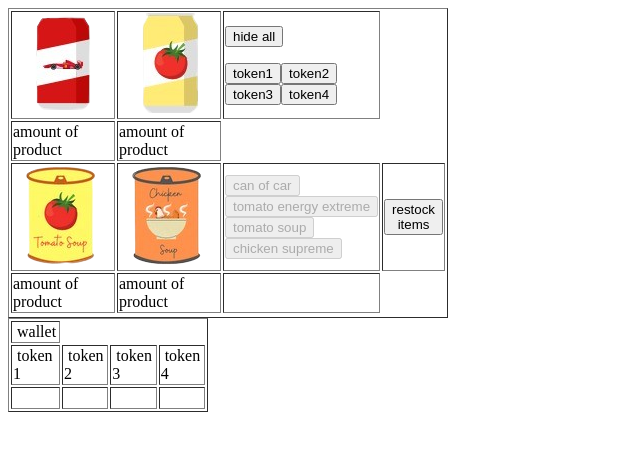
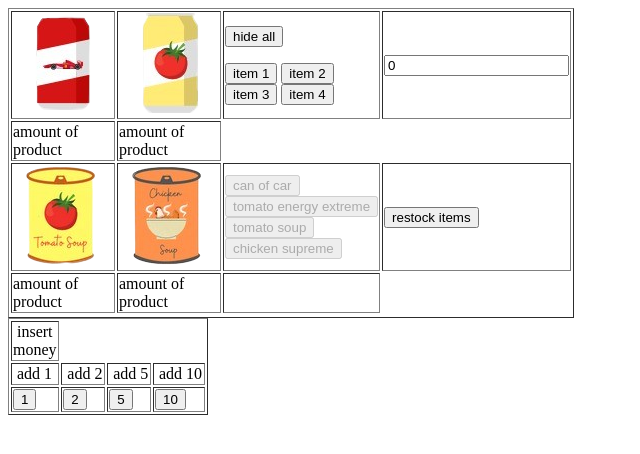
Before and after one commit to human-school/task-2-SDD, a plain HTML site: page index.html in a window 1280 px wide. Shown: the whole page, without its empty margins (0-640 px from the left). Drawn offline with Linux system fonts and the light colour scheme.

Commit message:
money add
money can be added into the system

```diff
--- a/index.html
+++ b/index.html
@@ -13,8 +13,17 @@
     <tr>
       <td><img src="images/item-1.png" width="100" height="100" alt=""/></td>
       <td><img src="images/item-2.png" width="100" height="100" alt=""/></td>
-		<!-- the click and lock buttons -->
-      <td><input id="Hide" type="button" class="Button"  value="hide all" onclick="hide()"/><p></p><input id="btnHide1" type="button" class="Button"  value="token1" onclick="hide1()" /><input id="btnHide2" type="button" class="Button"  value="token2" onclick="hide2()"/><input id="btnHide3" type="button" class="Button"  value="token3" onclick="hide3()"/><input id="btnHide4" type="button" class="Button"  value="token4" onclick="hide4()"/></td>
+		<!-- hide any still active divs -->
+      <td><input id="Hide" type="button" class="Button"  value="hide all" onclick="hide()"/><p></p>
+<!-- token 1 add -->
+      	<input id="btnHide1" type="button" class="Button"  value="item 1" onclick="hide1()" />
+<!-- token 2 add -->
+      	<input id="btnHide2" type="button" class="Button"  value="item 2" onclick="hide2()"/>
+<!-- token 3 add -->
+      	<input id="btnHide3" type="button" class="Button"  value="item 3" onclick="hide3()"/>
+<!-- token 4 add -->
+      	<input id="btnHide4" type="button" class="Button"  value="item 4" onclick="hide4()"/></td>
+        <td><input id="total" type="text" value="0"></td>
     </tr>
 	<tr>
 		<!-- place-holder -->
@@ -26,13 +35,14 @@
       <td><img src="images/item-3.png" width="100" height="100" alt=""/></td>
       <td><img src="images/item-4.png" width="100" height="100" alt=""/></td>
 				<!-- can of car lockout when no token -->
-      <td><input id="btnShow1" type="button" name="answer" class="Button" value="can of car" onclick="show1()" disabled="true"/>
+      <td>
+        <input id="btnShow1" type="button" name="1" class="Button" value="can of car" onclick="show1()" disabled="true"/>
       	<!-- tomato energy extreme lockout when no token -->
-      	<input id="btnShow2" type="button" name="answer" class="Button" value="tomato energy extreme" onclick="show2()" disabled="true"/>
+      	<input id="btnShow2" type="button" name="2" class="Button" value="tomato energy extreme" onclick="show2()" disabled="true"/>
       	<!-- tomato soup lockout when no token -->
-      	<input id="btnShow3" type="button" name="answer" class="Button" value="tomato soup" onclick="show3()" disabled="true"/>
+      	<input id="btnShow3" type="button" name="3" class="Button" value="tomato soup" onclick="show3()" disabled="true"/>
       	<!-- chicken supreme lockout when no token -->
-      	<input id="btnShow4" type="button" name="answer" class="Button" value="chicken supreme" onclick="show4()" disabled="true"/></td>
+      	<input id="btnShow4" type="button" name="4" class="Button" value="chicken supreme" onclick="show4()" disabled="true"/></td>
 		<!-- reset the soon to be counter -->
       <td><button onClick="window.location.reload()">restock items</button></td>
     </tr>
@@ -55,20 +65,20 @@
 <table width="200" border="1">
   <tbody>
     <tr>
-      <td>&nbsp;wallet</td>
+      <td>&nbsp;insert<br>money</td>
 
     </tr>
 	<tr>
-      <td>&nbsp;token 1</td>
-      <td>&nbsp;token 2</td>
-      <td>&nbsp;token 3</td>
-		<td>&nbsp;token 4</td>
+      <td>&nbsp;add 1</td>
+      <td>&nbsp;add 2</td>
+      <td>&nbsp;add 5</td>
+		  <td>&nbsp;add 10</td>
     </tr>
     <tr>
-      <td>&nbsp;</td>
-      <td>&nbsp;</td>
-      <td>&nbsp;</td>
-      <td>&nbsp;</td>
+      <td><button id="coin1" onclick="money1()">1</button></td>
+      <td><button id="coin2" onclick="money2()">2</button></td>
+      <td><button id="coin5" onclick="money5()">5</button></td>
+      <td><button id="coin10" onclick="money10()">10</button></td>
     </tr>
   </tbody>
 </table>
--- a/main.js
+++ b/main.js
@@ -1,44 +1,52 @@
-
+//the text for the first snak option
 function showDiv1() {
    document.getElementById('content_caract_1').style.display = "block";
       document.getElementById('btnShow1').disabled = true;
    document.getElementById('btnHide1').disabled = false;
 }
+//the text for the second snak option
 function showDiv2() {
    document.getElementById('content_caract_2').style.display = "block";
       document.getElementById('btnShow2').disabled = true;
    document.getElementById('btnHide2').disabled = false;
 }
+//the text for the thrid snak option
 function showDiv3() {
    document.getElementById('content_caract_3').style.display = "block";
       document.getElementById('btnShow3').disabled = true;
    document.getElementById('btnHide3').disabled = false;
 }
+//the text for the forth snak option
 function showDiv4() {
    document.getElementById('content_caract_4').style.display = "block";
    document.getElementById('btnShow4').disabled = true;
    document.getElementById('btnHide4').disabled = false;
 }
+//the code that unlocks the select the firsts snak options
 function hideDiv1() {
    document.getElementById('content_caract_1').style.display = "none";
    document.getElementById('btnShow1').disabled = false;
    document.getElementById('btnHide1').disabled = true;
 }
+//the code that unlocks the select te second snak options
 function hideDiv2() {
    document.getElementById('content_caract_2').style.display = "none";
    document.getElementById('btnShow2').disabled = false;
    document.getElementById('btnHide2').disabled = true;
 }
+//the code that unlocks the select the thrid snak options
 function hideDiv3() {
    document.getElementById('content_caract_3').style.display = "none";
    document.getElementById('btnShow3').disabled = false;
    document.getElementById('btnHide3').disabled = true;
 }
+//the code that unlocks the select the forth snak options
 function hideDiv4() {
    document.getElementById('content_caract_4').style.display = "none";
    document.getElementById('btnShow4').disabled = false;
    document.getElementById('btnHide4').disabled = true;
 }
+//refreshes the seleted snak option without refreshing the page
 function hide() {
    document.getElementById('content_caract_1').style.display = "none";
    document.getElementById('content_caract_2').style.display = "none";
@@ -52,15 +60,15 @@ function hide1() {
   hide();
 }
 function hide2() {
-  hideDiv1();
+  hideDiv2();
   hide();
 }
 function hide3() {
-  hideDiv1();
+  hideDiv3();
   hide();
 }
 function hide4() {
-  hideDiv1();
+  hideDiv4();
   hide();
 }
 function show1() {
@@ -75,3 +83,19 @@ function show3() {
 function show4() {
   showDiv4();
 }
+function money1() {
+  const input = document.getElementById("total");
+  input.value = Number(input.value) + 1;
+}
+function money2() {
+  const input = document.getElementById("total");
+  input.value = Number(input.value) + 2;
+}
+function money5() {
+  const input = document.getElementById("total");
+  input.value = Number(input.value) + 5;
+}
+function money10() {
+  const input = document.getElementById("total");
+  input.value = Number(input.value) + 10;
+}
```
